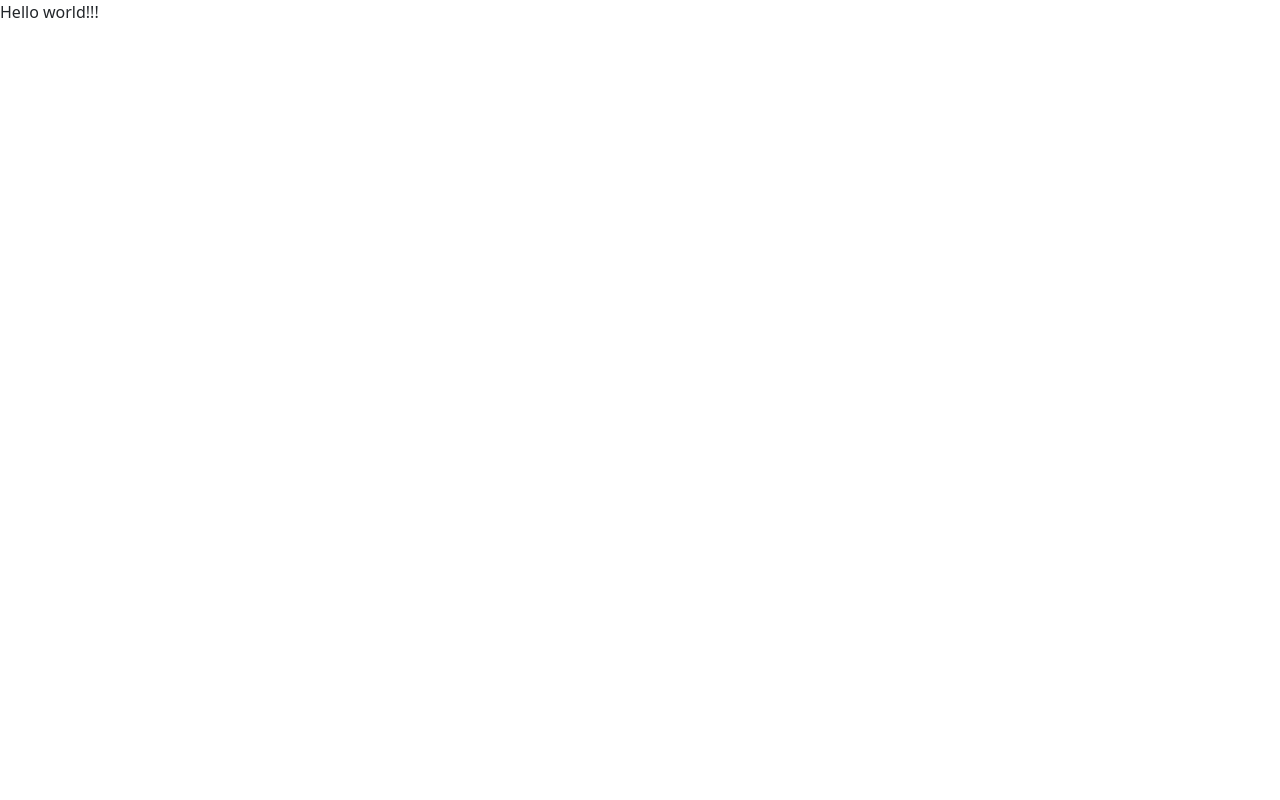
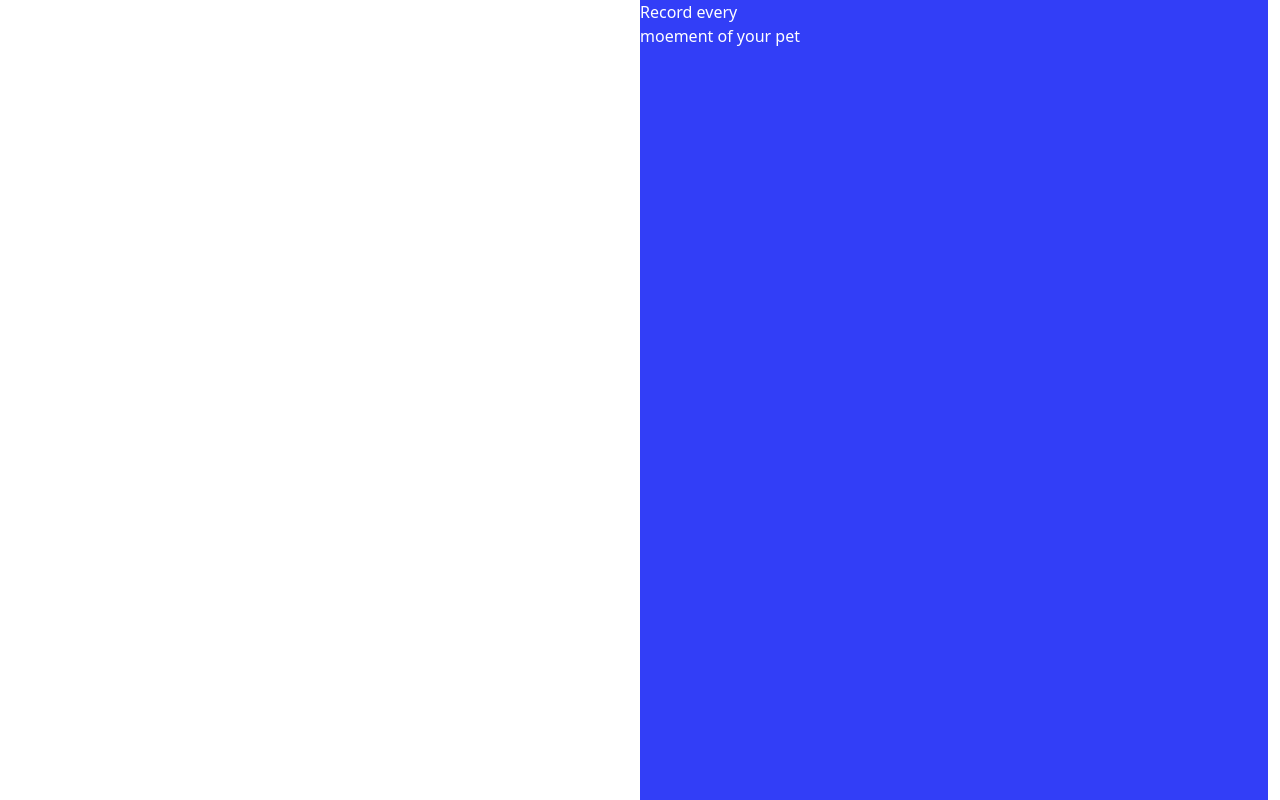
Before and after one commit to suiboli314/LogMyPet, a React (Create React App) app in the folder frontend/: page / in a window 1280 px wide. Built offline with nearby package versions, Linux system fonts and the light colour scheme.

Commit message:
login ft updated

```diff
--- /dev/null
+++ b/frontend/src/assets/styles/Auth.css
@@ -0,0 +1,12 @@
+.auth-right-bg {
+  background-color: #323EF7;
+  color: white;
+  font-size: 38;
+  font-weight: 500;
+  width: 50vw;
+}
+
+.auth-left-bg {
+  color: white;
+  width: 50vw;
+}
--- /dev/null
+++ b/frontend/src/components/Auth/AuthForm.js
@@ -0,0 +1,19 @@
+// import { useState } from 'react';
+import React from "react";
+import "../../assets/styles/Auth.css";
+
+const AuthForm = () => {
+  // const [isLogin, setIsLogin] = useState(true);
+
+  // const switchAuthModeHandler = () => {
+  //   setIsLogin((prevState) => !prevState);
+  // };
+
+  return (
+    <div className="auth-left-bg">
+      <div>Login</div>
+    </div>
+  );
+};
+
+export default AuthForm;
--- /dev/null
+++ b/frontend/src/components/Auth/AuthRight.js
@@ -0,0 +1,14 @@
+import React from "react";
+import "../../assets/styles/Auth.css";
+
+const AuthRight = () => {
+
+  return (
+    <div className="auth-right-bg">
+      <div>Record every</div>
+      <div>moement of your pet</div>
+    </div>
+  );
+};
+
+export default AuthRight;
--- a/frontend/src/pages/App.js
+++ b/frontend/src/pages/App.js
@@ -1,7 +1,13 @@
 import React from "react";
+// import { Route } from "react-router-dom";
+import AuthPage from "./AuthPage";
 
 function App() {
-  return <div className="App">Hello world!!!</div>;
+  return (
+    <div className="App">
+      <AuthPage />
+    </div>
+  );
 }
 
 export default App;
--- /dev/null
+++ b/frontend/src/pages/AuthPage.js
@@ -0,0 +1,16 @@
+import React from "react";
+import AuthForm from "../components/Auth/AuthForm";
+import AuthRight from "../components/Auth/AuthRight";
+
+const AuthPage = () => {
+  return (
+    <div className="container-fluid vh-100">
+      <div className="d-flex h-100">
+        <AuthForm />
+        <AuthRight />
+      </div>
+    </div>
+  );
+};
+
+export default AuthPage;
--- a/package.json
+++ b/package.json
@@ -19,10 +19,14 @@
     "prettier": "^2.7.1"
   },
   "dependencies": {
+    "bootstrap": "^5.2.2",
     "dotenv": "^16.0.3",
     "express": "^4.18.2",
     "mongodb": "^4.11.0",
     "morgan": "^1.10.0",
-    "nodemon": "^2.0.20"
+    "nodemon": "^2.0.20",
+    "react-bootstrap": "^2.6.0",
+    "react-router-dom": "^6.4.3",
+    "style-loader": "^3.3.1"
   }
 }
```
Also changed, not shown: 2 other files (tests, documents, lock files or other folders).
